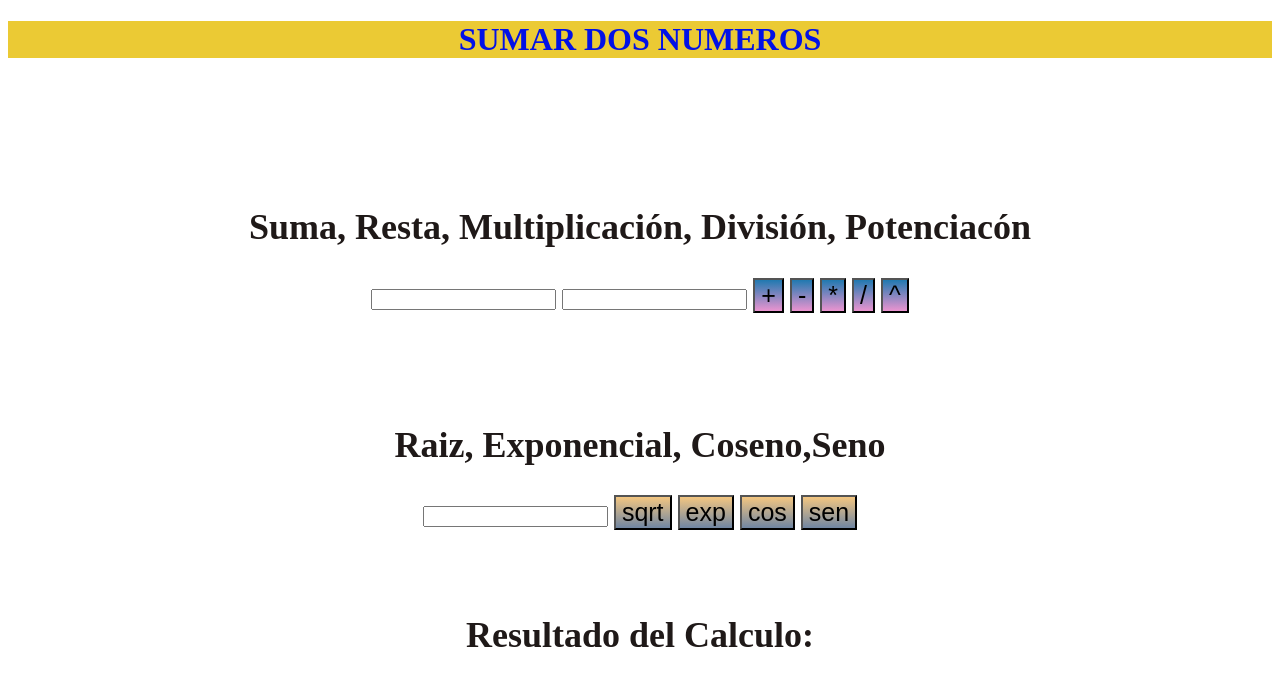
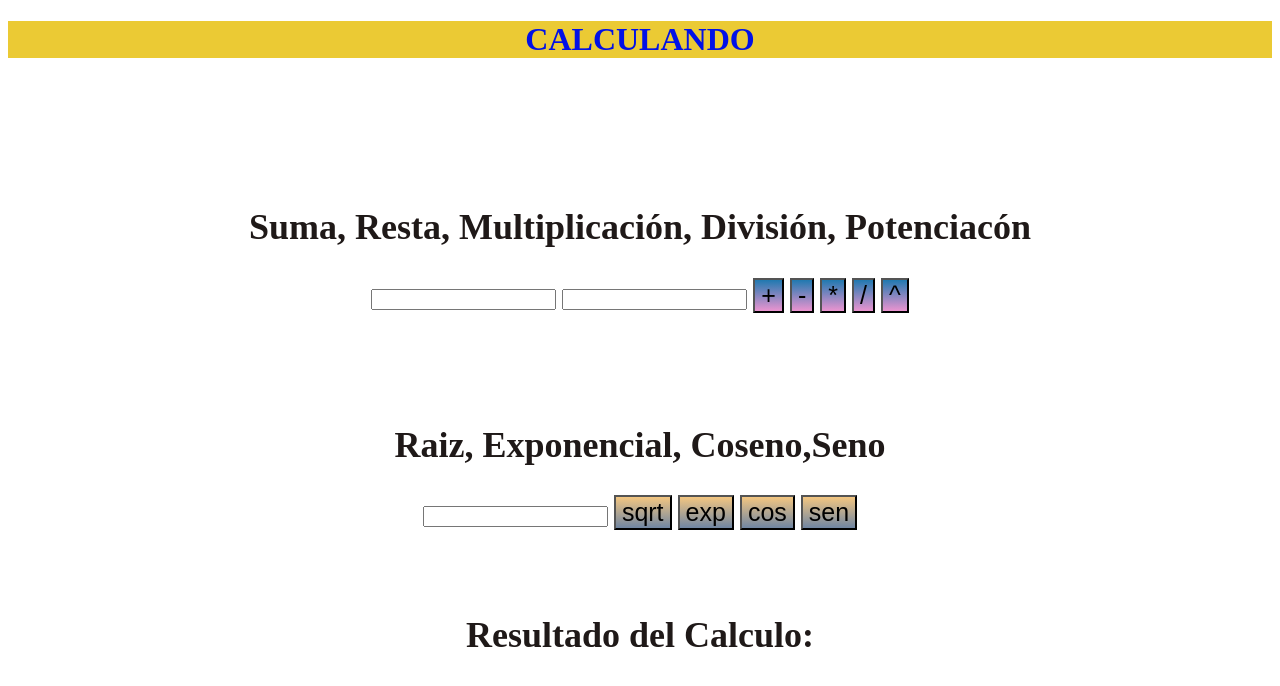
Before and after one commit to MOISESPS/MiniCalculadora, a plain HTML site: page index.html in a window 1280 px wide. Drawn offline with Linux system fonts and the light colour scheme.

Commit message:
Update index.html

```diff
--- a/index.html
+++ b/index.html
@@ -2,7 +2,7 @@
 <html>
 <head>
 
-<title></title>
+<title>Mini Calculadora</title>
 <style type="text/css">
  h1{
   background-color: #ebca34;
@@ -32,7 +32,7 @@
 </head>
 
 <body>
- <header><h1>SUMAR DOS NUMEROS</h1></header>
+ <header><h1>CALCULANDO</h1></header>
  <section class="res">
  <br><br><br>
  <h2>Suma, Resta, Multiplicación, División, Potenciacón</h2>
```
